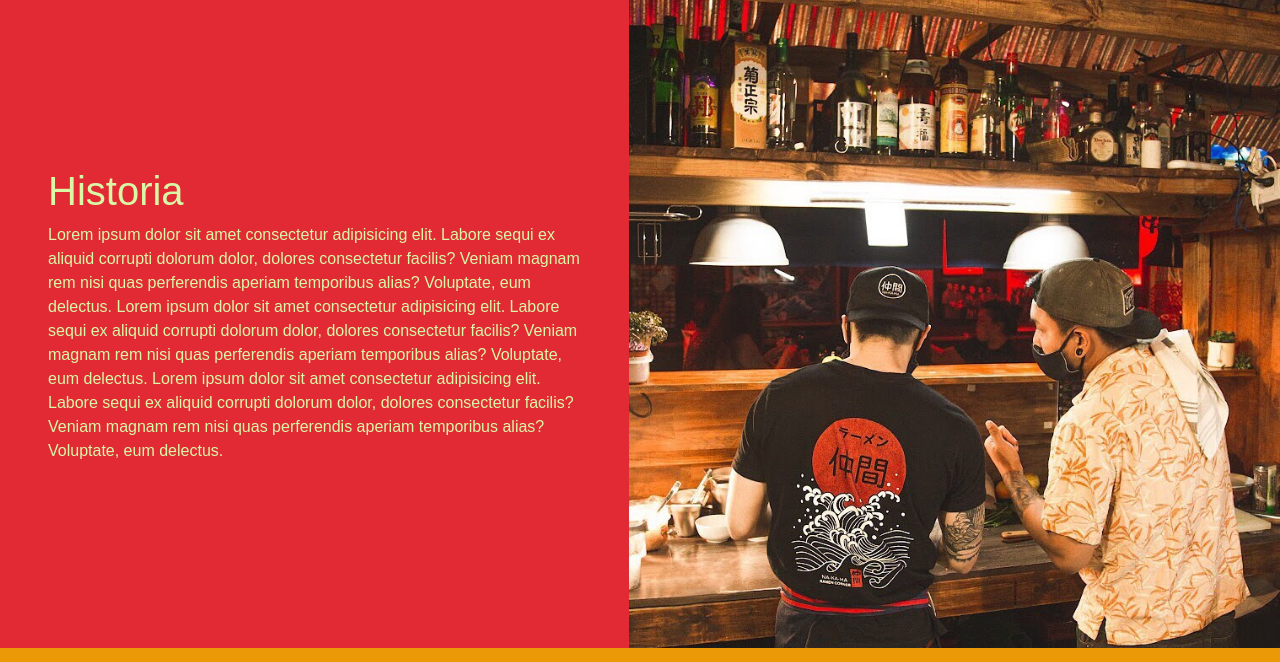
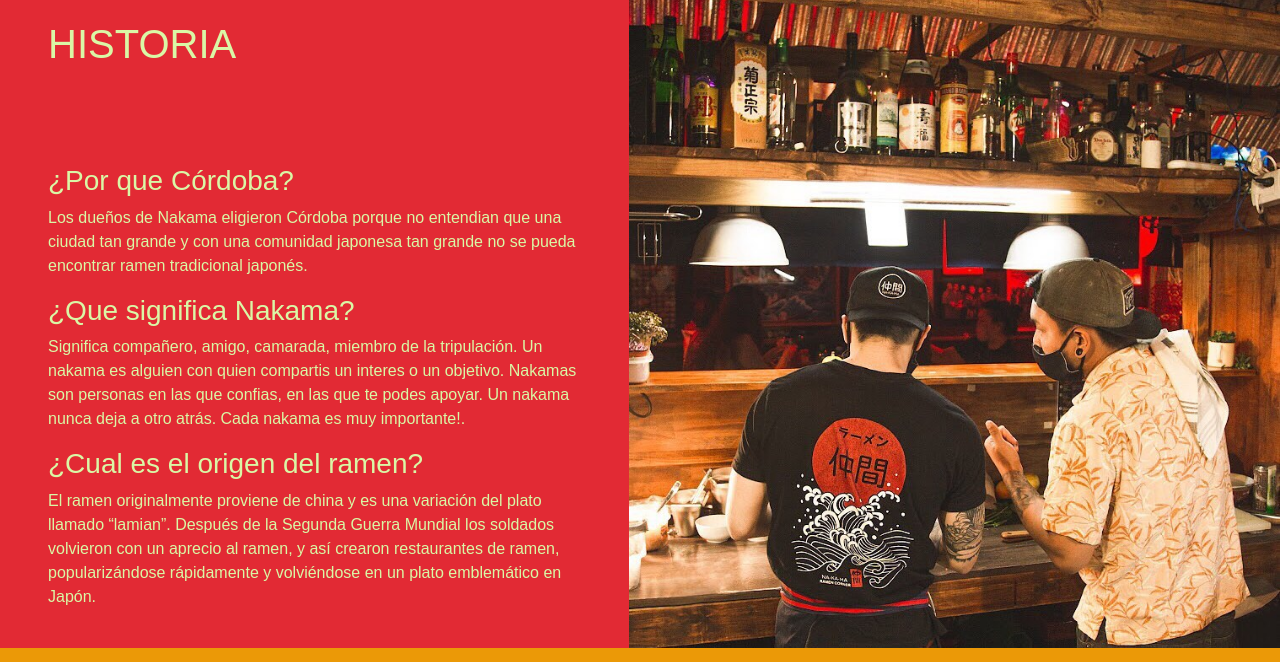
Before and after one commit to fedezzn/nakamaZorzenon, a website: page pages/quienesSomos.html in a window 1280 px wide. Shown: the part 138-800 px from the top of the page. Drawn offline with nearby package versions, Linux system fonts and the light colour scheme; a web font is replaced by a local one.

Commit message:
Corrigiendo textos
Se modificaron los textos de la pagina quienesSomos(no se agrego información de los fundadores porque no se conoce).

```diff
--- a/pages/quienesSomos.html
+++ b/pages/quienesSomos.html
@@ -34,15 +34,25 @@
     </header>
     <section class="historia">
         <div class="historiaContenedor1">
-            <h1 class="historiaContenedor1__titulo">Historia</h1>
-            <p class="historiaContenedor1__texto">
-                Lorem ipsum dolor sit amet consectetur adipisicing elit. Labore sequi ex aliquid corrupti dolorum dolor, dolores consectetur facilis?
-                Veniam magnam rem nisi quas perferendis aperiam temporibus alias? Voluptate, eum delectus.
-                Lorem ipsum dolor sit amet consectetur adipisicing elit. Labore sequi ex aliquid corrupti dolorum dolor, dolores consectetur facilis?
-                Veniam magnam rem nisi quas perferendis aperiam temporibus alias? Voluptate, eum delectus.
-                Lorem ipsum dolor sit amet consectetur adipisicing elit. Labore sequi ex aliquid corrupti dolorum dolor, dolores consectetur facilis?
-                Veniam magnam rem nisi quas perferendis aperiam temporibus alias? Voluptate, eum delectus.
-            </p>
+            <h1 class="historiaContenedor1__titulo">HISTORIA</h1>
+            <div class="historiaContenedor1__parrafo">
+                <h3 class="historiaContenedor1__texto"> ¿Por que Córdoba?</h3>
+                <p class="historiaContenedor1__texto">
+                    Los dueños de Nakama eligieron Córdoba porque no entendian que una ciudad tan grande y con una comunidad japonesa tan grande no se pueda encontrar ramen tradicional japonés.
+                </p>
+            </div>
+            <div class="historiaContenedor1__parrafo">
+                <h3 class="historiaContenedor1__texto"> ¿Que significa Nakama?</h3>
+                <p class="historiaContenedor1__texto">
+                    Significa compañero, amigo, camarada, miembro de la tripulación. Un nakama es alguien con quien compartis un interes o un objetivo. Nakamas son personas en las que confias, en las que te podes apoyar. Un nakama nunca deja a otro atrás. Cada nakama es muy importante!.
+                </p>
+            </div>
+            <div class="historiaContenedor1__parrafo">
+                <h3 class="historiaContenedor1__texto"> ¿Cual es el origen del ramen?</h3>
+                <p class="historiaContenedor1__texto">
+                    El ramen originalmente proviene de china y es una variación del plato llamado “lamian”. Después de la Segunda Guerra Mundial los soldados volvieron con un aprecio al ramen, y así crearon restaurantes de ramen, popularizándose rápidamente y volviéndose en un plato emblemático en Japón.
+                </p>
+            </div>
         </div>
         <div class="historiaContenedor2">
             <img src="../media/aside.jpeg" alt="Foto de nakama">
--- a/parciales/_quienesSomos.scss
+++ b/parciales/_quienesSomos.scss
@@ -63,6 +63,9 @@
         margin-left: 3rem;
         margin-right: 3rem;
         align-self: center;
+        &__titulo{
+            margin-bottom: 6rem;
+        }
     }
     &Contenedor2{
         width: 55%;
```
Also changed, not shown: css/style.css.
